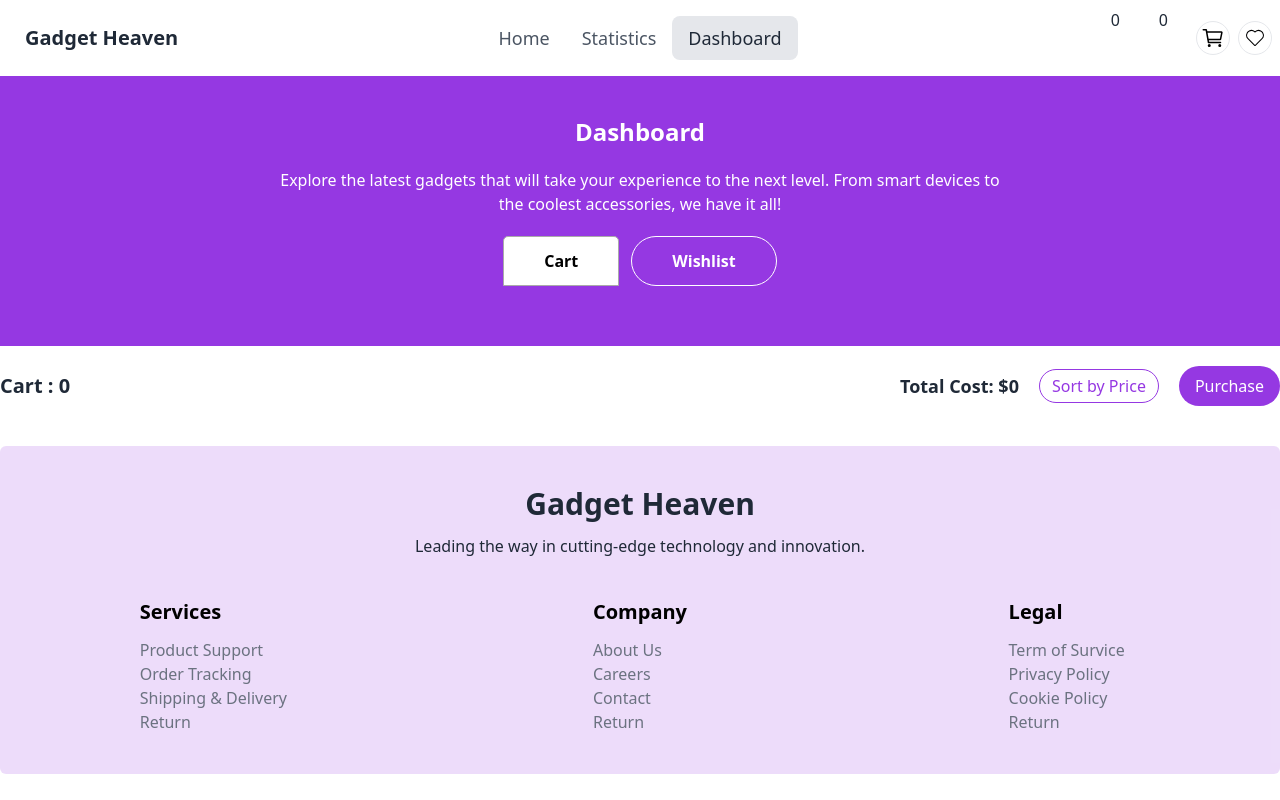
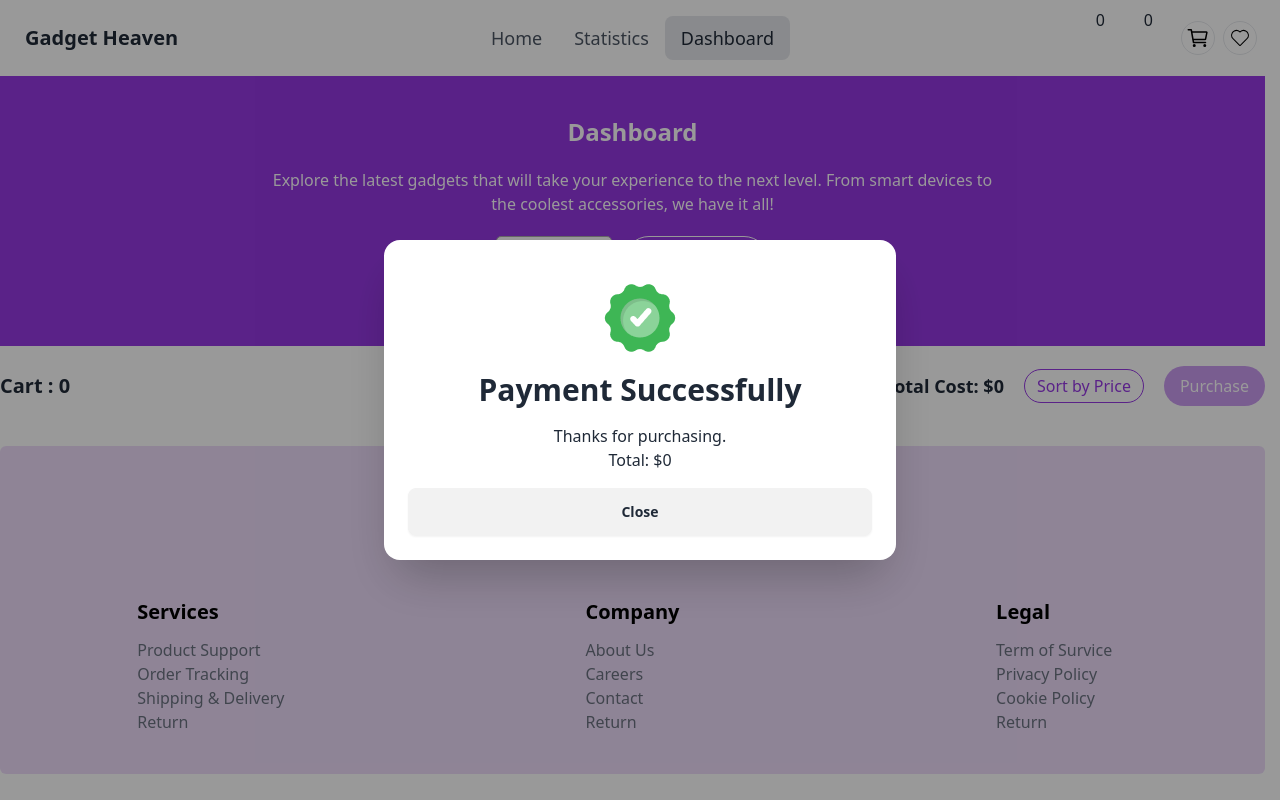
Before and after one commit to siam114/Gadget-Heaven-project, a React (Vite) app: page /dashboard in a window 1280 px wide. Both pictures are taken after a click on the button "Purchase". Built offline with nearby package versions, Linux system fonts and the light colour scheme.

Commit message:
added modal

```diff
--- a/src/component/Dashboard/Dashboard.jsx
+++ b/src/component/Dashboard/Dashboard.jsx
@@ -1,12 +1,15 @@
-import React, { useMemo} from "react";
+import React, { useMemo } from "react";
 import { Tab, Tabs, TabList, TabPanel } from "react-tabs";
 import "react-tabs/style/react-tabs.css";
 import Cart from "../Cart/Cart";
 import Wishlist from "../WishLish/Wishlist";
 import { useProduct } from "../../context/ProductContext";
+import modalImg from "../../assets/Group.png";
+import { useNavigate } from "react-router-dom";
 
 const Dashboard = () => {
   const { cart, wishList, setCart } = useProduct();
+  const navigate = useNavigate();
 
   const totalCost = useMemo(
     () => cart.reduce((total, item) => total + item.price, 0),
@@ -15,6 +18,15 @@ const Dashboard = () => {
 
   const sortCartByPriceDescending = () => {
     setCart([...cart].sort((a, b) => b.price - a.price));
+  };
+
+  const handlePurchase = () => {
+    document.getElementById("my_modal_1").showModal();
+    setCart([]);
+  };
+
+  const handleCloseModal = () => {
+    navigate("/");
   };
 
   return (
@@ -52,7 +64,12 @@ const Dashboard = () => {
                     >
                       Sort by Price
                     </button>
-                    <button className="ml-5 text-white bg-[#9538E2] px-4 py-2 rounded-full font-medium hover:text-[#9538E2] hover:bg-white hover:border hover:border-[#9538E2]">
+                    <button
+                       onClick={handlePurchase}
+                       className={`ml-5 text-white bg-[#9538E2] px-4 py-2 rounded-full font-medium hover:text-[#9538E2] hover:bg-white hover:border hover:border-[#9538E2] ${
+                        (cart.length === 0 || totalCost === 0) && "opacity-50 cursor-not-allowed"
+                      }`}
+                    >
                       Purchase
                     </button>
                   </div>
@@ -78,6 +95,24 @@ const Dashboard = () => {
           </TabPanel>
         </div>
       </Tabs>
+      {/* added modal */}
+      <dialog id="my_modal_1" className="modal text-center">
+        <div className="modal-box">
+          <img className="mx-auto my-5" src={modalImg} alt="" />
+          <h3 className="font-bold text-3xl">Payment Successfully</h3>
+          <p className="py-4">
+            Thanks for purchasing. <br />
+            Total: ${totalCost}
+          </p>
+          <div className="">
+            <form method="dialog">
+              <button onClick={handleCloseModal} className="btn w-full">
+                Close
+              </button>
+            </form>
+          </div>
+        </div>
+      </dialog>
     </div>
   );
 };
--- a/src/component/Navbar/Navbar.jsx
+++ b/src/component/Navbar/Navbar.jsx
@@ -47,7 +47,7 @@ const Navbar = () => {
             {links}
           </ul>
         </div>
-        <a className="btn btn-ghost text-xl">Gadget Heaven</a>
+        <NavLink to="/" className="btn btn-ghost text-xl">Gadget Heaven</NavLink>
       </div>
       <div className="navbar-center hidden lg:flex">
         <ul className="menu menu-horizontal px-1">
```
